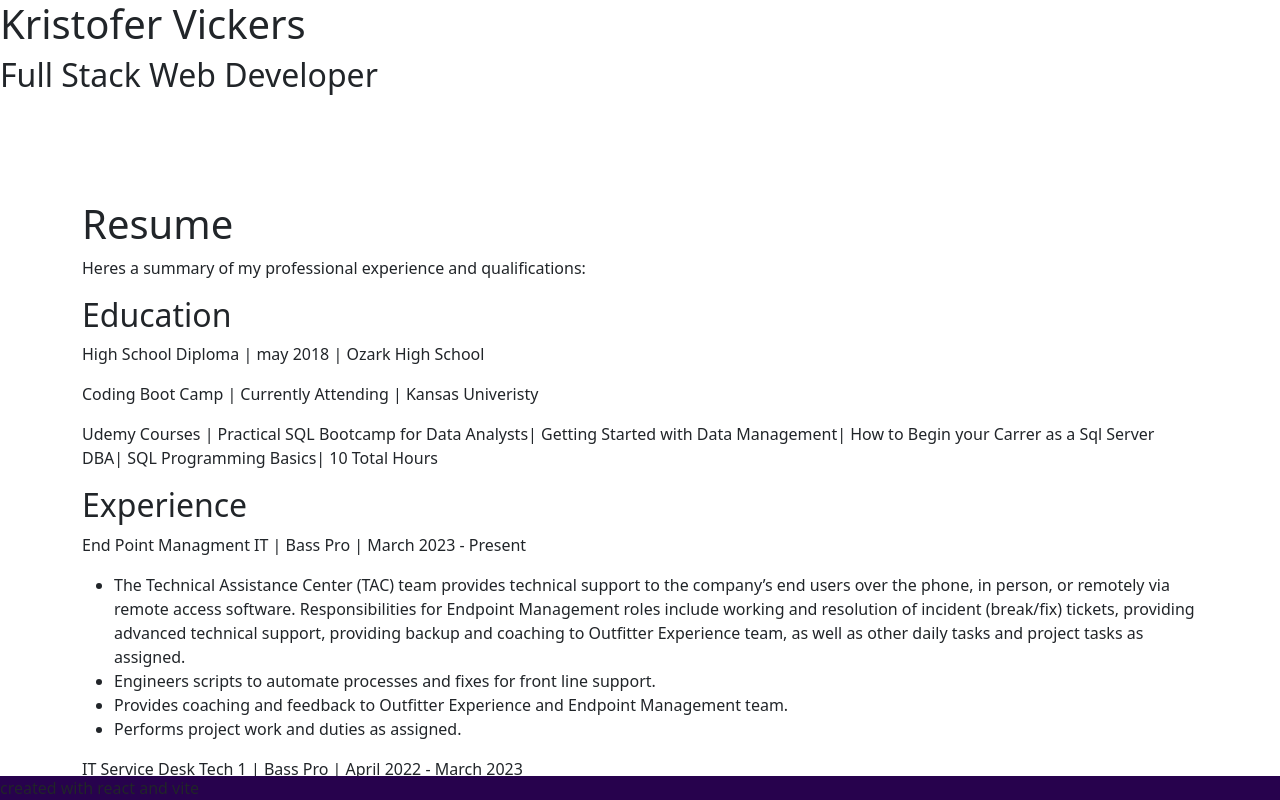
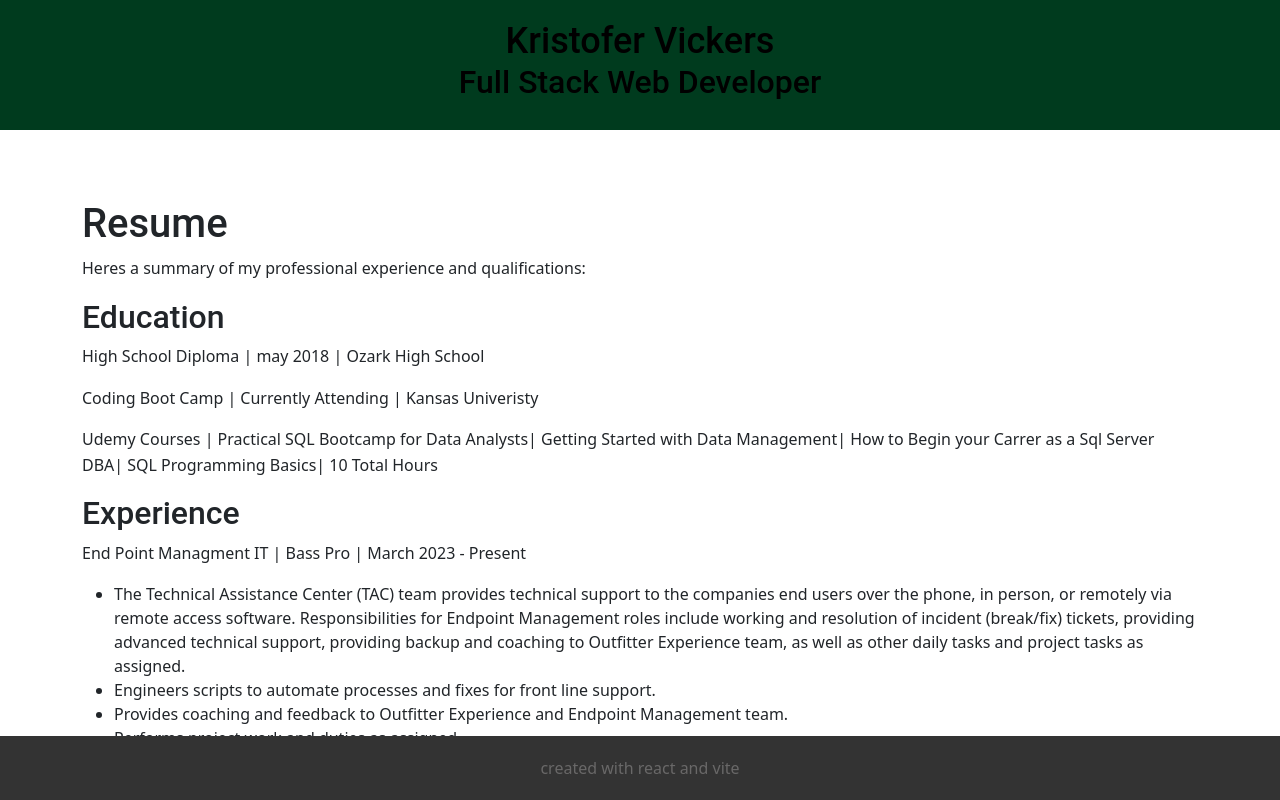
Before and after one commit to KristoferVickers/react-portfolio, a React (Vite) app: page /resume in a window 1280 px wide. Shown: the top 800 px of the page. Built offline with nearby package versions, Linux system fonts and the light colour scheme.

Commit message:
Adding style and fixed some typos

```diff
--- a/src/index.css
+++ b/src/index.css
@@ -0,0 +1,93 @@
+body, html {
+    margin: 0;
+    padding: 0;
+    font-family: Arial, sans-serif;
+  }
+
+  .container {
+    max-width: 1200px;
+    margin: 0 auto;
+    padding: 0 20px;
+  }
+
+  h1, h2, h3 {
+    font-family: 'Roboto', sans-serif;
+  }
+
+  p {
+    line-height: 1.6;
+  }
+
+  header {
+    background-color: #003b1e;
+    color: #000000;
+    padding: 20px 0;
+    text-align: center;
+  }
+
+  header h1 {
+    margin: 0;
+    font-size: 36px;
+  }
+
+  header p {
+    font-size: 18px;
+  }
+
+  nav {
+    text-align: center;
+    margin-bottom: 20px;
+  }
+
+  nav ul {
+    list-style: none;
+    padding: 0;
+  }
+
+  nav ul li {
+    display: inline-block;
+    margin-right: 20px;
+  }
+
+  nav ul li a {
+    color: #757474;
+    text-decoration: none;
+    font-size: 18px;
+  }
+
+  main {
+    padding: 20px 0;
+  }
+
+  section {
+    margin-bottom: 40px;
+  }
+
+  .project {
+    margin-bottom: 20px;
+  }
+
+  .project img {
+    max-width: 100%;
+    height: auto;
+  }
+
+  .project h3 {
+    margin: 10px 0;
+    font-size: 24px;
+  }
+
+  .project p {
+    margin: 0;
+  }
+
+  footer {
+    background-color: #333;
+    color: #696868;
+    text-align: center;
+    padding: 20px 0;
+  }
+
+  footer p {
+    margin: 0;
+  }
--- a/src/pages/contact.jsx
+++ b/src/pages/contact.jsx
@@ -1,12 +1,14 @@
-const Contact = () => (
-  <>
-    <h1>Contact me</h1>
+const Contact = () => {
+  return (
+    <div>
+      <h2>Contact me</h2>
         <p>If you have any questions or inquiries, please feel free to contact me:</p>
         <ul>
         <li>Email: Kristofervickers2018@gmail.com</li>
         <li>GitHub: <a href="https://github.com/KristoferVickers">https://github.com/KristoferVickers</a></li>
         </ul>
-  </>
+    </div>
   );
+  }
 
 export default Contact;
--- a/src/pages/resume.jsx
+++ b/src/pages/resume.jsx
@@ -11,7 +11,7 @@ const Resume = () => {
       <h2>Experience</h2>
       <p>End Point Managment IT | Bass Pro | March 2023 - Present</p>
       <ul>
-        <li>The Technical Assistance Center (TAC) team provides technical support to the company’s end users over the phone, in person, or remotely via remote access software. Responsibilities for Endpoint Management roles include working and resolution of incident (break/fix) tickets, providing advanced technical support, providing backup and coaching to Outfitter Experience team, as well as other daily tasks and project tasks as assigned. </li>
+        <li>The Technical Assistance Center (TAC) team provides technical support to the companies end users over the phone, in person, or remotely via remote access software. Responsibilities for Endpoint Management roles include working and resolution of incident (break/fix) tickets, providing advanced technical support, providing backup and coaching to Outfitter Experience team, as well as other daily tasks and project tasks as assigned. </li>
         <li>Engineers scripts to automate processes and fixes for front line support.</li>
         <li>Provides coaching and feedback to Outfitter Experience and Endpoint Management team.</li>
         <li>Performs project work and duties as assigned.</li>
```
Also changed, not shown: src/pages/about.jsx (line endings or trailing spaces), 1 other file (tests, documents, lock files or other folders). Lines whose indentation alone changed are shown as unchanged.
